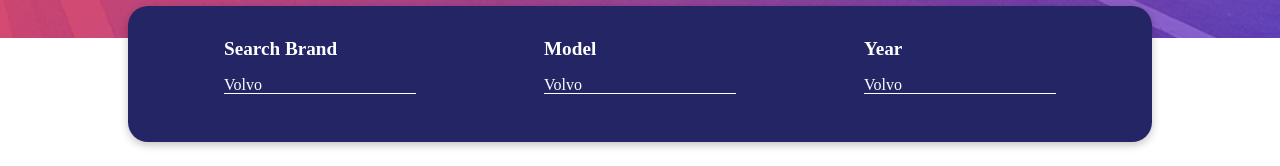
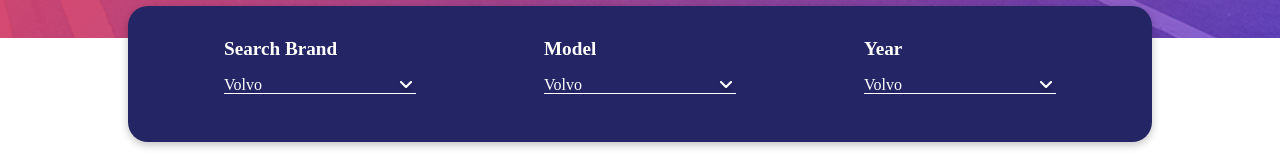
Before and after one commit to nickhuynhq/Carma, a React (Create React App) app: page / in a window 1280 px wide. Shown: the part 583-749 px from the top of the page. Built offline with nearby package versions, Linux system fonts and the light colour scheme; a web font is replaced by a local one.

Commit message:
Styling adjustments for select

```diff
--- a/src/components/Hero/Hero.scss
+++ b/src/components/Hero/Hero.scss
@@ -62,6 +62,11 @@
             max-width: 11.25rem;
             border-radius: 3.125rem;
             cursor: pointer;
+
+            &:hover{
+                @extend .hero__text-box-button;
+                background-color: #a31055;
+            }
         }
     }
 
--- a/src/components/SearchBar/SearchBar.scss
+++ b/src/components/SearchBar/SearchBar.scss
@@ -46,6 +46,10 @@
         // Additional resets for further consistency
         color: white;
         background-color: transparent;
+        background-image: url(../../assets/icons/Vector.png);
+        background-repeat: no-repeat;
+        background-position-x: 100%;
+        background-position-y: 5px;
         border: none;
         padding: 0 1em 0 0;
         margin: 0;
```
Also changed, not shown: src/assets/icons/Vector.png (added).
